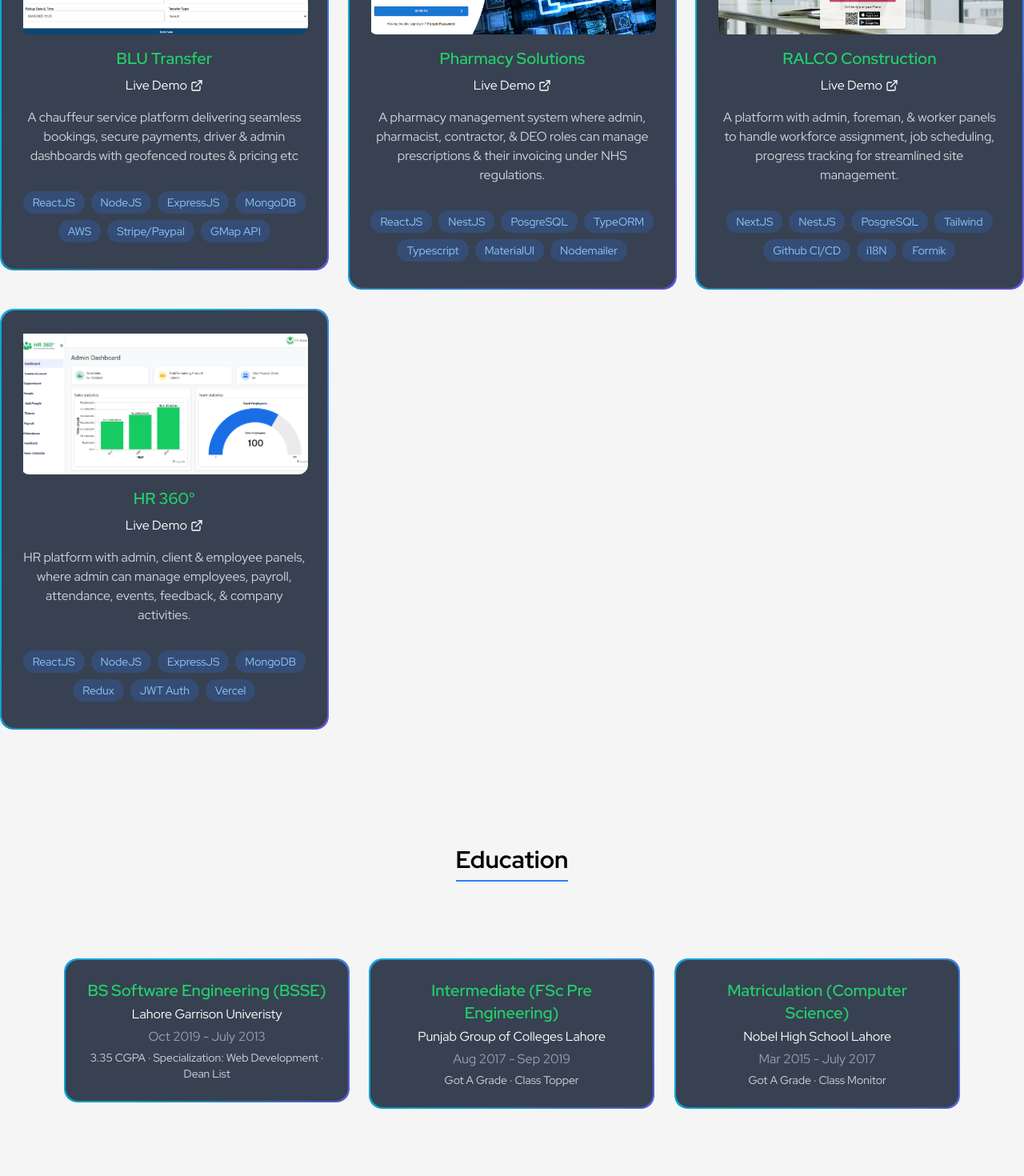
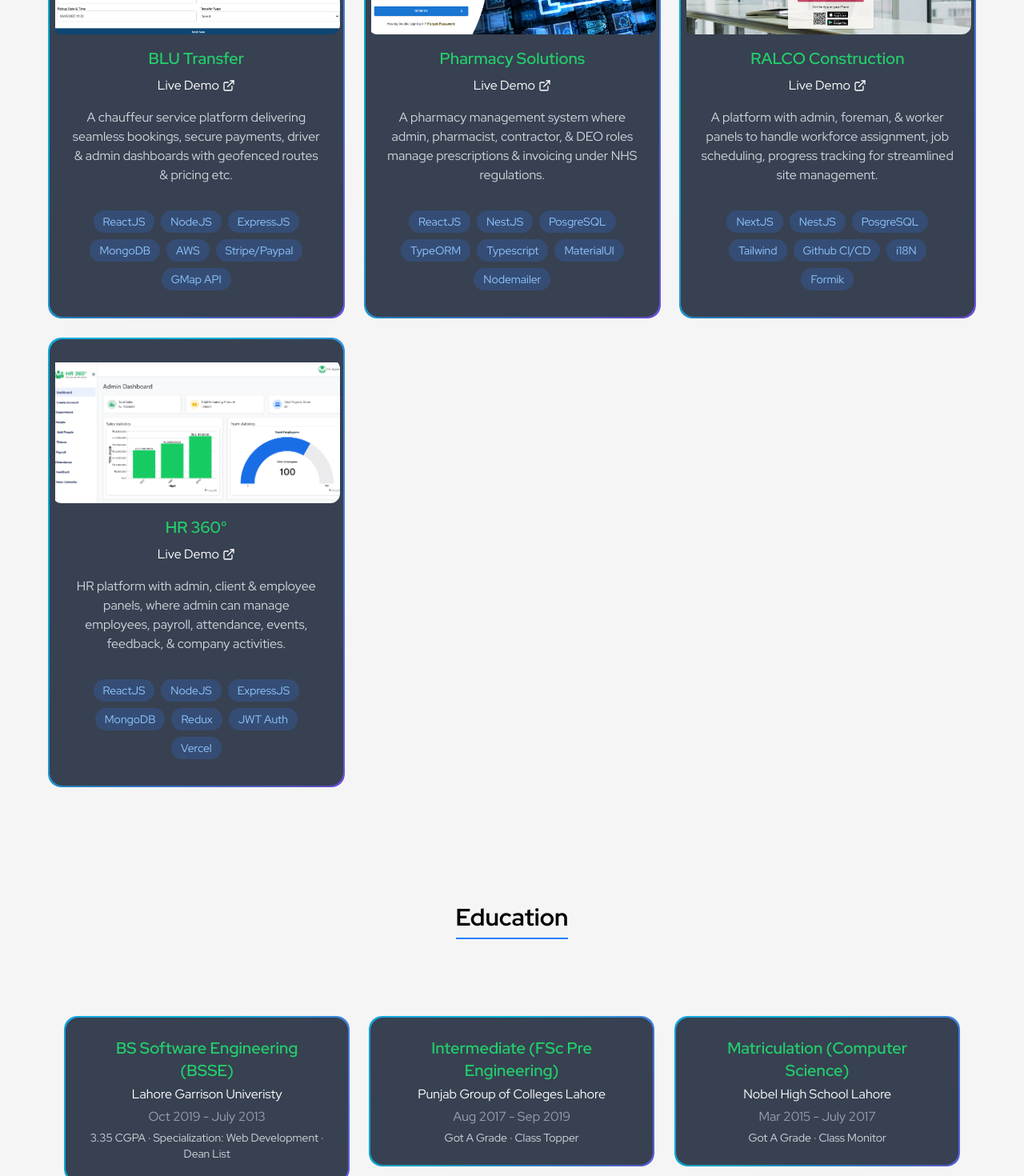
Before and after one commit to AyyazDev/My-Portfolio, a React (Vite) app: page / in a window 1280 px wide. Shown: the part 2780-4250 px from the top of the page at 80% size. Built offline with nearby package versions, Linux system fonts and the light colour scheme.

Commit message:
Responsiveness Fixes 2

```diff
--- a/src/index.css
+++ b/src/index.css
@@ -215,13 +215,25 @@ h2,h3 {
       margin-top: 7rem;
       margin-bottom: 7rem;
     }
+     .zoom-100\:2xl\:p-10 {
+      padding: 2.5rem; /* p-10 */
+    }
+     .zoom-100\:2xl\:gap-8 {
+      gap: 2rem; /* Tailwind gap-8 */
+    }
   }
 
   /* 125% ZOOM (2xl behaving like lg) */
   @media (min-width: 1024px) and (min-resolution: 120dpi) {
+     .zoom-125\:2xl\:p-5 {
+      padding: 1.25rem; /* p-5 */
+    }
+    .zoom-125\:2xl\:gap-6 {
+      gap: 1.5rem; /* Tailwind gap-6 */
+    }
     /* Text sizes */
     .zoom-125\:lg\:text-lg {
-      font-size: 1.125rem; /* Tailwind lg */
+      font-size: 1rem; /* Tailwind lg */
       line-height: 1.75rem;
     }
 
@@ -253,9 +265,6 @@ h2,h3 {
     .zoom-125\:lg\:space-y-28 {
       margin-top: 7rem;
       margin-bottom: 7rem;
-    }
-        .zoom-125\:2xl\:p-5 {
-      padding: 1.3rem; /* Tailwind p-10 */
     }
   }
 }
--- a/src/pages/Contact.tsx
+++ b/src/pages/Contact.tsx
@@ -53,13 +53,13 @@ export default function Contact() {
   return (
     <section className="flex flex-col items-center justify-center text-white py-22 px-4">
       <div className="text-center mb-12">
-        <h2 className="text-3xl 2xl:text-5xl font-bold mb-3 2xl:mb-12 border-b-2 border-blue-500 pb-2 inline-block">
+        <h2 className="text-3xl font-bold mb-3 2xl:mb-12 border-b-2 border-blue-500 pb-2 inline-block">
           Contact
         </h2>
       </div>
 
       <div className="w-full flex justify-center">
-        <div className="grid grid-cols-[repeat(auto-fit,minmax(300px,1fr))] gap-6 justify-center max-w-[1600px] w-full px-4 lg:px-20">
+        <div className="grid grid-cols-[repeat(auto-fit,minmax(300px,1fr))] gap-6 justify-center max-w-[1600px] w-full px-4 lg:px-23">
           <Zoom duration={450} fraction={0.05} damping={0.15}>
             <div className="animated-border rounded-xl p-0.5">
               <div className="flex flex-col items-center justify-center p-6 skills-bg rounded-xl shadow-lg w-full">
--- a/src/pages/Education.tsx
+++ b/src/pages/Education.tsx
@@ -23,15 +23,15 @@ const educationData = [
 
 export default function Education() {
   return (
-    <section className="flex flex-col items-center justify-center text-white py-12 px-4 sm:px-6 md:px-10 lg:px-16 xl:px-20 2xl:px-40">
+    <section className="flex flex-col items-center justify-center text-white py-12 px-4 sm:px-6 md:px-10 lg:px-16 xl:px-20 2xl:px-24">
       <div className="text-center mb-12">
-        <h2 className="text-3xl 2xl:text-5xl font-bold mb-12 2xl:mb-24 border-b-2 border-blue-500 pb-2 inline-block">
+        <h2 className="text-3xl font-bold mb-12 2xl:mb-24 border-b-2 border-blue-500 pb-2 inline-block">
           Education
         </h2>
       </div>
 
       <div className="w-full max-w-[1600px]">
-        <div className="grid grid-cols-1 sm:grid-cols-2 lg:grid-cols-3 gap-6 justify-items-center">
+        <div className="grid grid-cols-1 sm:grid-cols-2 lg:grid-cols-3 gap-6 2xl:gap-0 justify-items-center">
           {educationData.map((exp, index) => (
             <Zoom
               key={index}
@@ -39,8 +39,8 @@ export default function Education() {
               fraction={0.05}
               damping={0.15}
             >
-              <div className="animated-border rounded-xl p-0.5 w-full max-w-sm">
-                <div className="flex flex-col items-center justify-center p-6 skills-bg rounded-xl shadow-lg text-center">
+              <div className="animated-border rounded-xl p-0.5 w-full max-w-xl">
+                <div className="flex flex-col items-center justify-center px-7.5 py-6 skills-bg rounded-xl shadow-lg text-center">
                   <h3 className="text-xl font-semibold mb-1 project-title">{exp.degree}</h3>
                   <p className="text-md mb-1">{exp.institution}</p>
                   <p className="text-md text-gray-400 mb-1">{exp.period}</p>
--- a/src/pages/Experience.tsx
+++ b/src/pages/Experience.tsx
@@ -30,9 +30,9 @@ const experiences = [
 
 export default function Experience() {
   return (
-    <section className="min-h-screen py-10 px-10 lg:px-24 text-[1.2rem] 2xl:py-20 2xl:px-28 zoom-125:lg:text-[4.8rem]">
+    <section className="min-h-screen py-10 px-10 lg:px-24 text-[1.2rem] 2xl:py-20 2xl:px-27 zoom-100:2xl:text-[6.4rem] zoom-125:lg:text-[4.8rem]">
       <div className="text-center">
-        <h2 className="text-3xl 2xl:text-5xl zoom-125:lg:text-3xl font-bold mb-12 2xl:mb-24 text-center border-b-2 border-blue-500 pb-2 inline-block">
+        <h2 className="text-3xl 2xl:text-3xl zoom-125:lg:text-3xl font-bold mb-12 2xl:mb-24 text-center border-b-2 border-blue-500 pb-2 inline-block">
           Experience
         </h2>
       </div>
@@ -46,10 +46,10 @@ export default function Experience() {
                 <h3 className="text-xl 2xl:text-3xl zoom-125:lg:text-2xl font-semibold transition-colors duration-100">
       {exp.role}
     </h3>
-    <p className="text-lg 2xl:text-3xl zoom-125:lg:text-2xl font-medium text-var(--website-text-color) transition-colors duration-100">
+    <p className="text-lg 2xl:text-2xl zoom-125:lg:text-xl font-medium text-var(--website-text-color) transition-colors duration-100">
       {exp.company}
     </p>
-    <p className="mt-1 text-sm 2xl:text-xl zoom-125:lg:text-lg font-medium text-var(--website-text-color) transition-colors duration-100">
+    <p className="mt-1 text-sm 2xl:text-lg zoom-125:lg:text-lg font-medium text-var(--website-text-color) transition-colors duration-100">
       {exp.period}
     </p>
               </div>
@@ -60,7 +60,7 @@ export default function Experience() {
                   {exp.details.map((point, pidx) => (
                     <li
                       key={pidx}
-                      className="text-var(--website-text-color) transition-colors duration-100 xl:text-lg 2xl:text-3xl zoom-125:lg:text-xl"
+                      className="text-var(--website-text-color) transition-colors duration-100 xl:text-lg 2xl:text-2xl zoom-125:lg:text-xl"
                     >
                       {point}
                     </li>
--- a/src/pages/Projects.tsx
+++ b/src/pages/Projects.tsx
@@ -7,14 +7,14 @@ const projects = [
   {
     title: "BLU Transfer",
     description:
-      "A chauffeur service platform delivering seamless bookings, secure payments, driver & admin dashboards with geofenced routes & pricing etc",
+      "A chauffeur service platform delivering seamless bookings, secure payments, driver & admin dashboards with geofenced routes & pricing etc.",
     tech: ["ReactJS", "NodeJS", "ExpressJS", "MongoDB", "AWS", "Stripe/Paypal", "GMap API"],
     image: "/assets/BLU_Img.png",
     demoLink: "https://blu.taxi",
   },
   {
     title: "Pharmacy Solutions",
-    description: "A pharmacy management system where admin, pharmacist, contractor, & DEO roles can manage prescriptions & their invoicing under NHS regulations.",
+    description: "A pharmacy management system where admin, pharmacist, contractor, & DEO roles manage prescriptions & invoicing under NHS regulations.",
     tech: ["ReactJS", "NestJS", "PosgreSQL", "TypeORM", "Typescript", "MaterialUI", "Nodemailer"],
     image: "/assets/Pharmacy_Sol_Img.png",
     demoLink: "https://app.pharmacy-solutions.co.uk/",
@@ -37,12 +37,12 @@ const projects = [
 
 export default function Projects() {
   return (
-    <section className="flex flex-col items-center justify-center text-white py-24 px-0">
+    <section className="flex flex-col items-center justify-center text-white py-24 px-0 xl:px-12 2xl:px-4">
       <h2 className="text-3xl font-bold mb-12 border-b-2 border-blue-500 pb-2">
         Projects
       </h2>
 
-<div className="grid grid-cols-1 md:grid-cols-2 lg:grid-cols-3 gap-6 max-w-332 px-10 lg:px-0">
+<div className="grid grid-cols-1 md:grid-cols-2 lg:grid-cols-3 gap-6 max-w-332 px-10 lg:px-3">
         {projects.map((project, index) => (
           <Zoom
                                key={index}
--- a/src/pages/Skills.tsx
+++ b/src/pages/Skills.tsx
@@ -44,7 +44,8 @@ export default function Skills() {
     <section className="min-h-screen flex flex-col items-center justify-center text-white py-20 px-0">
       <h2 className="text-3xl font-bold mb-6 border-b-2 border-blue-500 pb-2">Skills</h2>
 
-<div className="grid grid-cols-2 sm:grid-cols-4 md:grid-cols-4 xl:grid-cols-6 2xl:grid-cols-8 gap-6 xl:gap-9 2xl:gap-6 xl:p-10">
+<div className="grid grid-cols-2 sm:grid-cols-4 md:grid-cols-4 xl:grid-cols-6 2xl:grid-cols-8 gap-6 xl:gap-9 zoom-100:2xl:gap-8
+    zoom-125:2xl:gap-6 xl:p-10">
         {skills.map((skill, index) => (
           <Zoom
             key={index}
@@ -53,7 +54,8 @@ export default function Skills() {
             damping={0.15}
           >
 <div
-  className={`flex flex-col items-center justify-center p-5 xl:p-6 2xl:p-10 zoom-125:2xl:p-5 skills-bg rounded-xl shadow-lg hover:scale-110 transition-transform duration-300`}
+  className={`flex flex-col items-center justify-center p-5 xl:p-6 2xl:p-10  zoom-100:2xl:p-10
+    zoom-125:2xl:p-5 skills-bg rounded-xl shadow-lg hover:scale-110 transition-transform duration-300`}
 >
               <div className="text-4xl mb-3">{skill.icon}</div>
               <p className="text-sm font-semibold text-center">{skill.name}</p>
```
